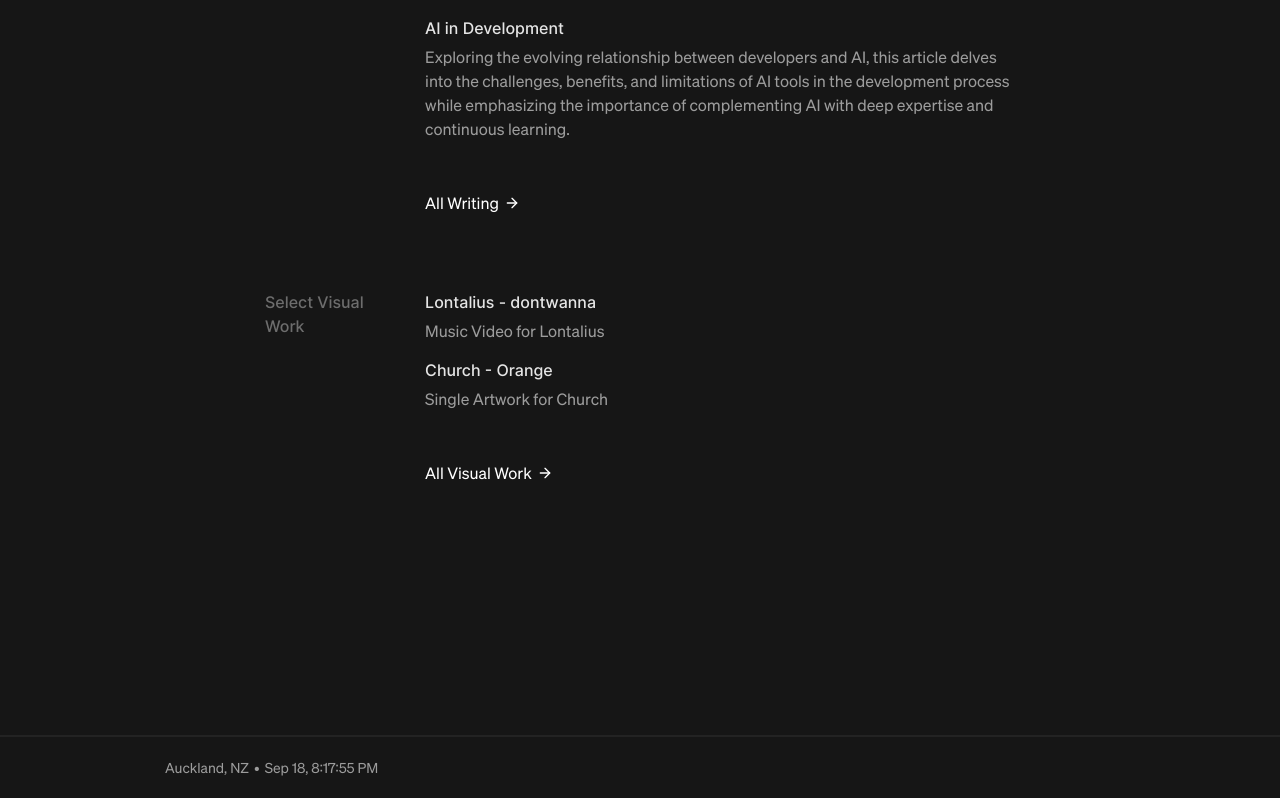
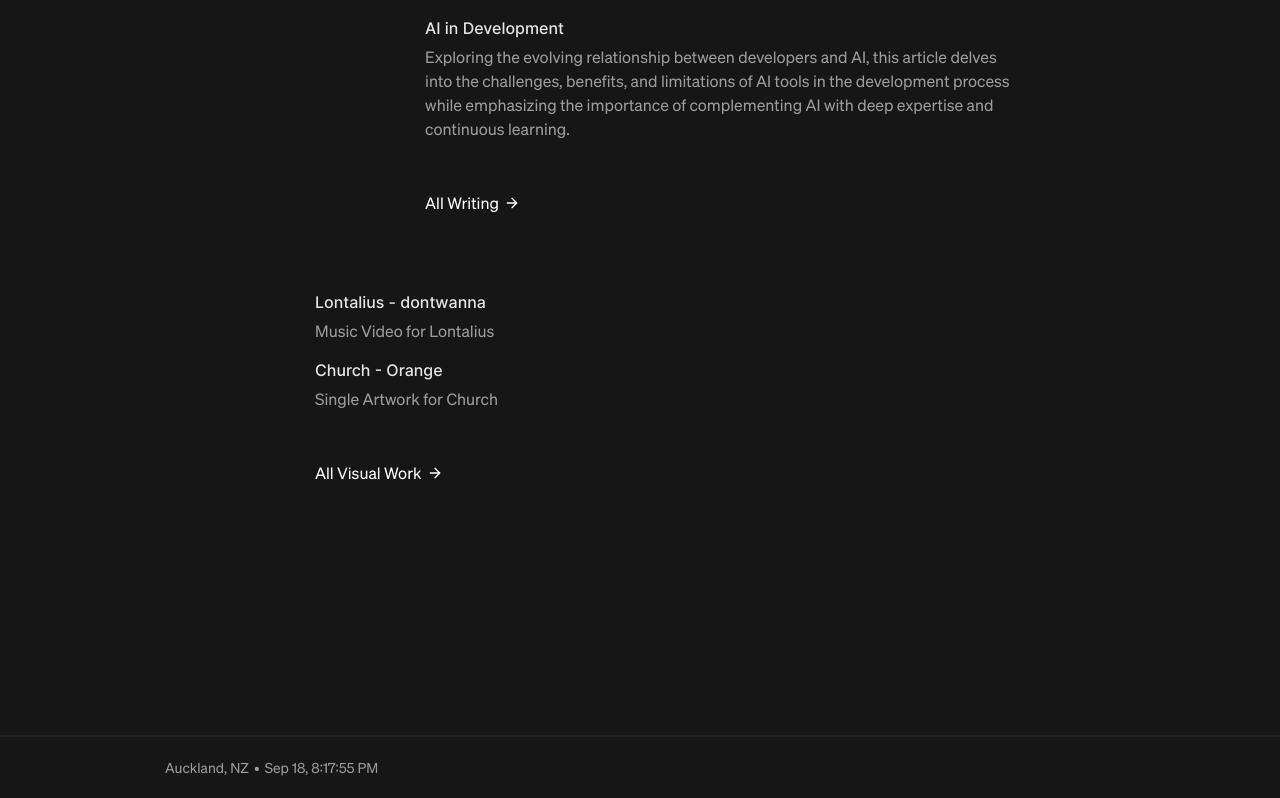
Before and after one commit to maxwellyoung/maxwellyoung, a Next.js app: page /about in a window 1280 px wide. Shown: the part 2814-3612 px from the top of the page. Built offline with nearby package versions, Linux system fonts and the light colour scheme.

Commit message:
remove visual work link

```diff
--- a/src/components/About/index.tsx
+++ b/src/components/About/index.tsx
@@ -68,7 +68,7 @@ const About: FC = () => (
       extend={{ title: "All Visual Work", href: "/visual" }}
       id="visual"
     >
-      <h2 className={styles.title}>Select Visual Work</h2>
+      {/* <h2 className={styles.title}>Select Visual Work</h2> */}
     </Section>
   </div>
 );
```
